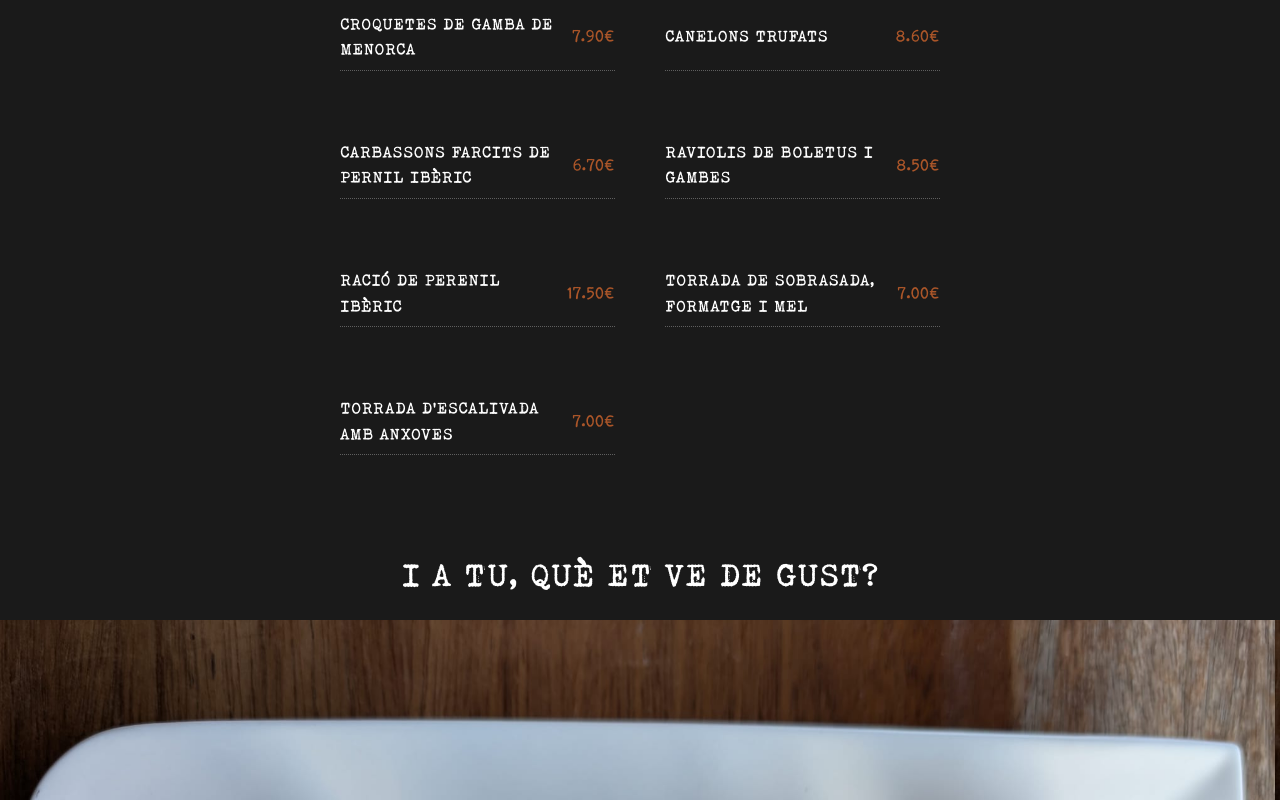
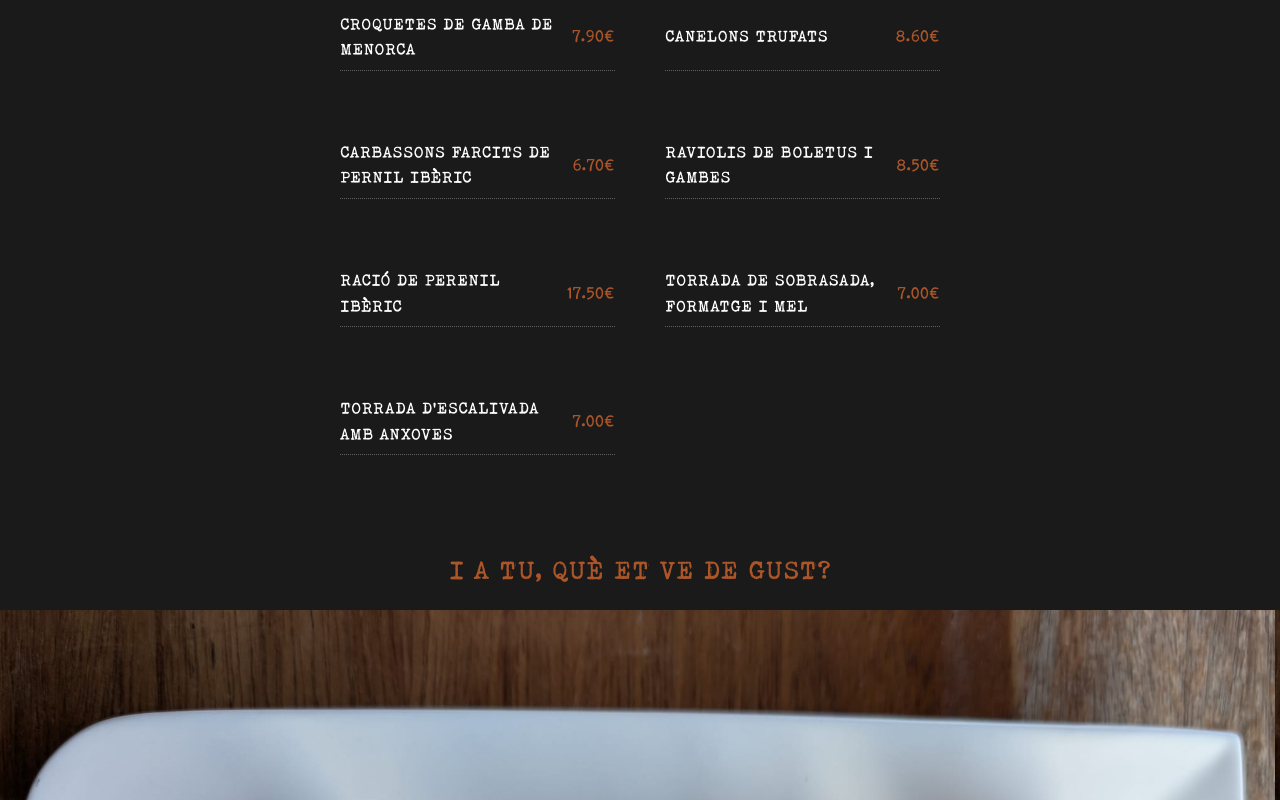
Before and after one commit to angiiieeeee/saljub-prod, a plain HTML site: page index.html in a window 1280 px wide. Shown: the part 1725-2525 px from the top of the page. Drawn offline with Linux system fonts and the light colour scheme; a web font is replaced by a local one.

Commit message:
definitivo

```diff
--- a/index.html
+++ b/index.html
@@ -25,7 +25,7 @@
     <div id="cookie-consent-banner" class="cookie-banner display-none">
       <div class="cookie-content">
         <p>
-          Aquest lloc web utilitza cookies per millorar la vostra experiència.
+          Aquest lloc web utiliza cookies per millorar la vostra experiència.
           <a href="/cookies-policy.html">Més informació</a>
         </p>
         <div class="cookie-buttons">
@@ -362,15 +362,9 @@
       </div>
     </section>
 
-    <!-- Social Media Section -->
-
     <!-- Gallery Section -->
     <section id="gallery" class="gallery-section">
-      <div class="phrase-multilang">
-        <span class="phrase-ca">I A TU, QUÈ ET VE DE GUST?</span>
-        <span class="phrase-en">AND YOU, WHAT WOULD YOU LIKE?</span>
-        <span class="phrase-fr">ET VOUS, QU'EST-CE QUI VOUS FERAIT PLAISIR?</span>
-      </div>
+      <div id="dynamic-phrase" class="section-title">I A TU, QUÈ ET VE DE GUST?</div>
 
       <div class="fullwidth-slideshow">
         <!-- Slides -->
--- a/index.js
+++ b/index.js
@@ -158,35 +158,21 @@ document.addEventListener("DOMContentLoaded", function () {
 // Language switcher functionality
 document.addEventListener("DOMContentLoaded", function () {
   const phrases = {
-    ca: document.querySelector(".phrase-ca"),
-    en: document.querySelector(".phrase-en"),
-    fr: document.querySelector(".phrase-fr")
+    ca: "I A TU, QUÈ ET VE DE GUST?",
+    en: "AND YOU, WHAT WOULD YOU LIKE?",
+    fr: "ET VOUS, QU'EST-CE QUI VOUS FERAIT PLAISIR?"
   };
 
-  // Función para actualizar la frase visible
-  function updatePhrase(lang) {
-    // Ocultar TODAS las frases primero
-    Object.values(phrases).forEach(phrase => {
-      if (phrase) {
-        phrase.classList.remove("active");
-      }
-    });
-
-    // Mostrar SOLO la frase del idioma seleccionado
-    if (phrases[lang]) {
-      phrases[lang].classList.add("active");
-    }
-  }
-
-  // Inicializar con catalán
-  updatePhrase("ca");
+  const phraseElement = document.getElementById("dynamic-phrase");
 
   // Event listeners para los botones de idioma
   const languageTabs = document.querySelectorAll(".language-tab");
   languageTabs.forEach(tab => {
     tab.addEventListener("click", function() {
       const selectedLang = this.getAttribute("data-lang");
-      updatePhrase(selectedLang);
+      if (phraseElement && phrases[selectedLang]) {
+        phraseElement.textContent = phrases[selectedLang];
+      }
     });
   });
 });
--- a/styles.css
+++ b/styles.css
@@ -1234,3 +1234,30 @@ h1,
     font-size: 1.2rem;
   }
 }
+
+/* Ajuste del tamaño de letra para el dynamic-phrase */
+#dynamic-phrase {
+  font-size: 1.6rem; /* Tamaño base más pequeño para pantallas grandes */
+  text-align: center;
+  margin: 20px 0;
+  color: var(--accent-color);
+}
+
+/* Ajustes responsive */
+@media screen and (max-width: 1024px) {
+  #dynamic-phrase {
+    font-size: 1.4rem;
+  }
+}
+
+@media screen and (max-width: 768px) {
+  #dynamic-phrase {
+    font-size: 1.2rem;
+  }
+}
+
+@media screen and (max-width: 480px) {
+  #dynamic-phrase {
+    font-size: 1rem;
+  }
+}
```
